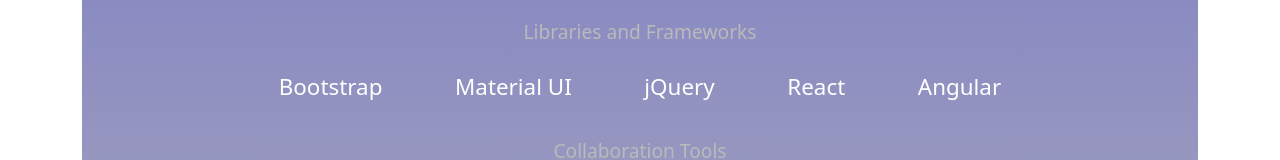
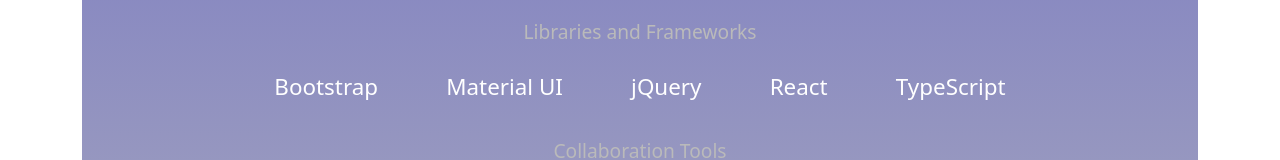
Before and after one commit to AnaraB/portfolio, a React (Vite) app: page /skills in a window 1280 px wide. Shown: the part 592-752 px from the top of the page. Built offline with nearby package versions, Linux system fonts and the light colour scheme.

Commit message:
updated CV

```diff
--- a/src/assets/data/projectData.js
+++ b/src/assets/data/projectData.js
@@ -92,7 +92,7 @@
 
 
 export const codingLanguages = [ "HTML", "JavaScript", "CSS",  "PHP"]
-export const librariesAndFrameworks =  ["Bootstrap", "Material UI", "jQuery", "React", "Angular"];
+export const librariesAndFrameworks =  ["Bootstrap", "Material UI", "jQuery", "React", "TypeScript"];
 export const  additionalSkills = ["MySQL", "Node",  "XAMPP", "Git"]
 export const collaborationTools = ["GitHub", "Trello", "Jira"]
 export const designSkills = ["UX/UI design", "Figma"]
```
Also changed, not shown: 1 other file (tests, documents, lock files or other folders).
